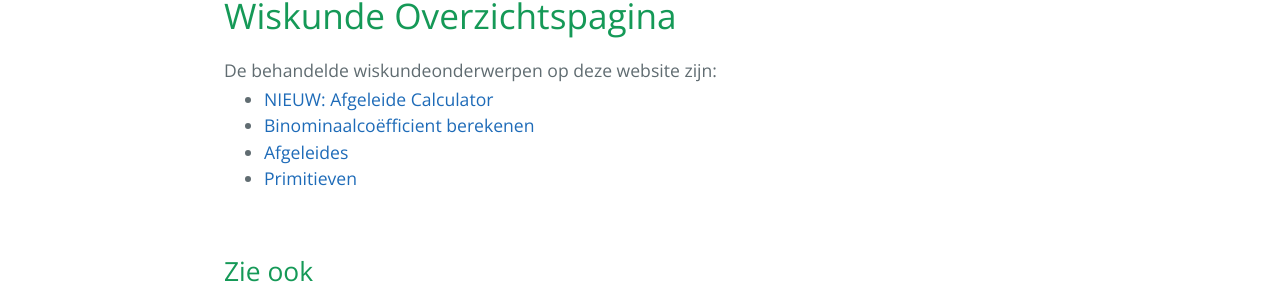
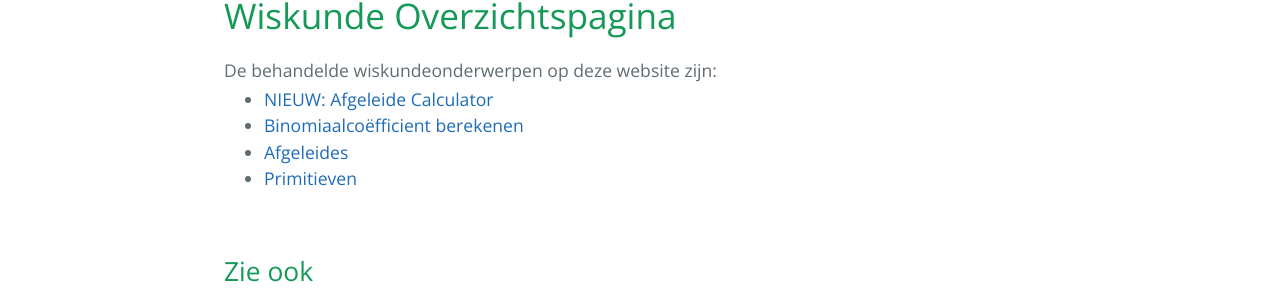
Before and after one commit to wiskundevragen/wiskundevragen.github.io, a Jekyll site: the page built from wiskunde.html, in a window 1280 px wide. Shown: the part 503-811 px from the top of the page. Built offline with Jekyll 4.4.1, drawn with Linux system fonts in a browser that asks for light colours.

Commit message:
typefout opnieuw

```diff
--- a/binomiaal.html
+++ b/binomiaal.html
@@ -12,7 +12,7 @@ k: <input id='k' /><br>
 Resultaat: <span id="result"></span>
 
 <script>
-	faculteiten = [1, 1];
+	faculteiten = [1];
 	function faculteit(n) {
 		if (faculteiten[n]) return faculteiten[n];
 		else {
--- a/wiskunde.html
+++ b/wiskunde.html
@@ -6,7 +6,7 @@ see_also: ["econ", "natk", "nat_form_vwo"]
 De behandelde wiskundeonderwerpen op deze website zijn:
 <ul>
 	<li><a href='afgeleides/afgeleide-calculator'>NIEUW: Afgeleide Calculator</a></li>
-	<li><a href="binominaal">Binominaalcoëfficient berekenen</a></li>
+	<li><a href="binomiaal">Binomiaalcoëfficient berekenen</a></li>
 	<li><a href='afgeleides/'>Afgeleides</a></li>
 	<li><a href='primitieven/'>Primitieven</a></li>
 </ul>
```
